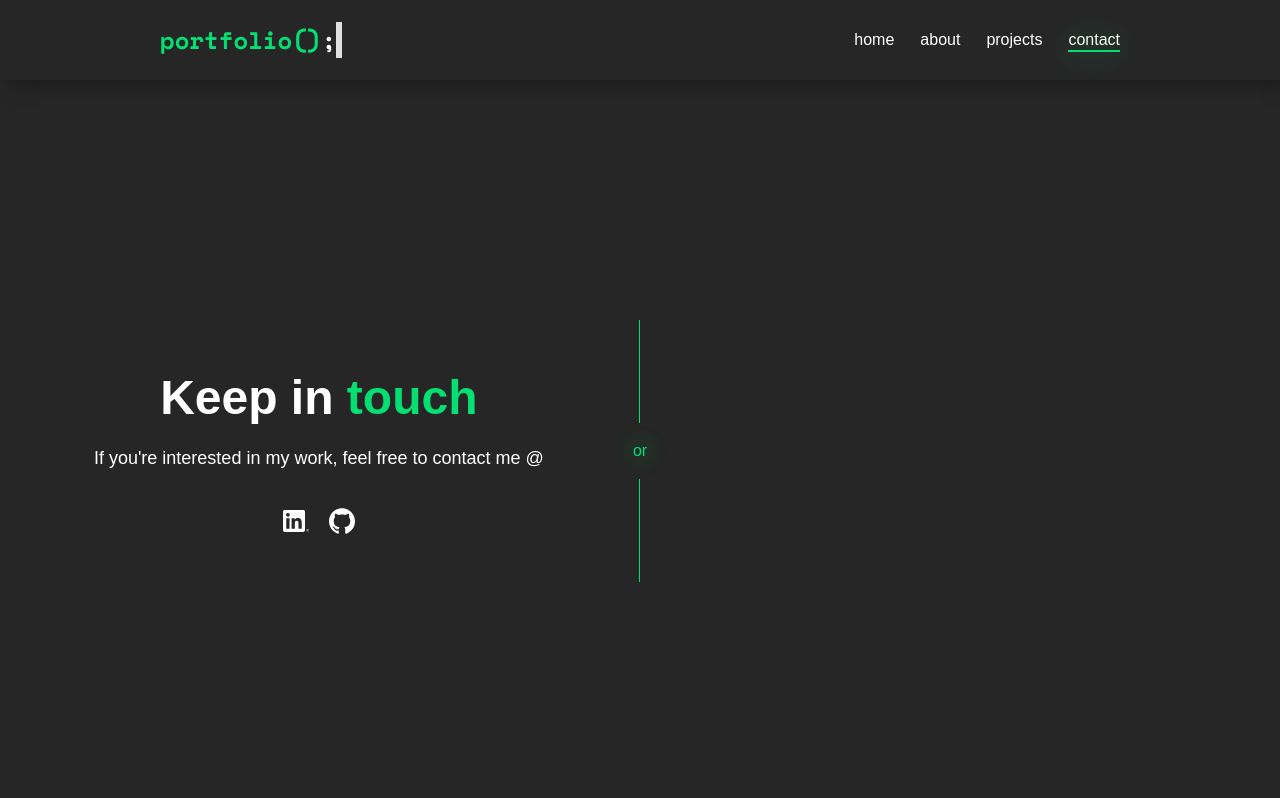
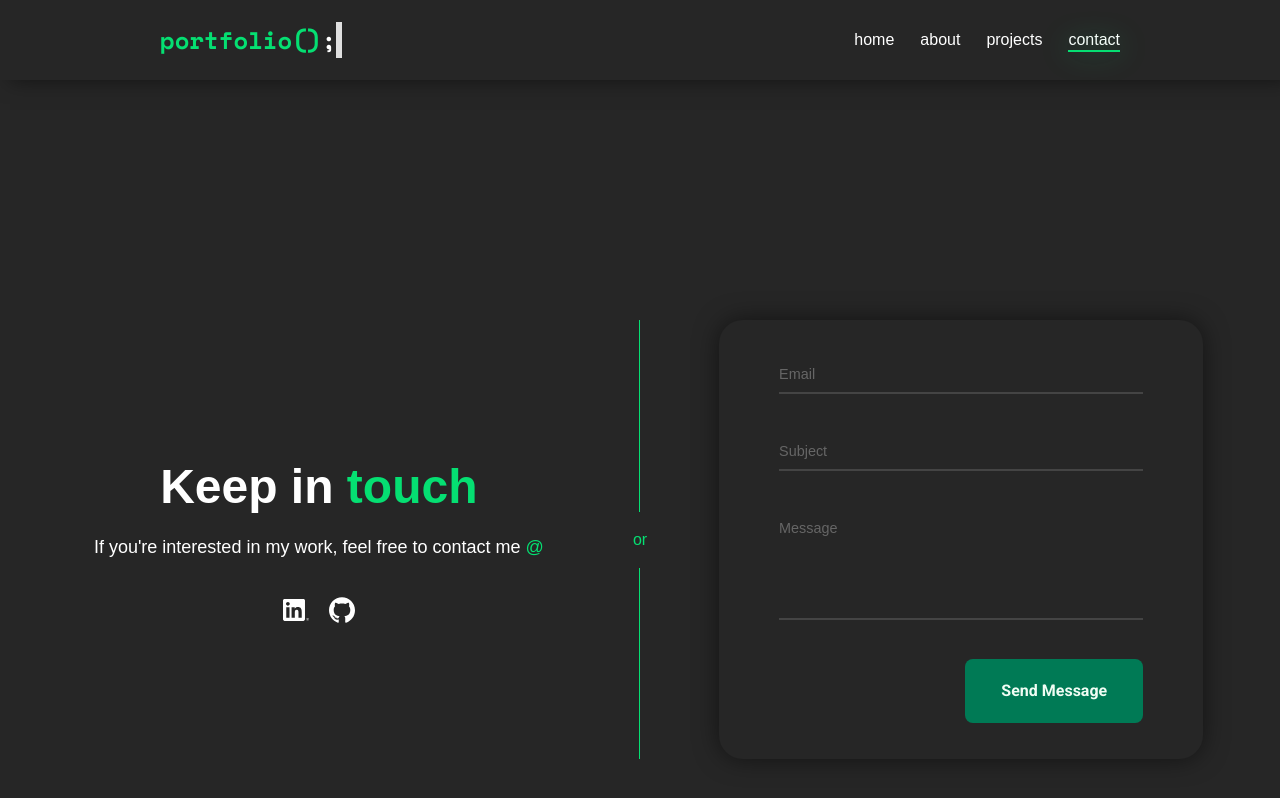
Before and after one commit to jpbascon/React-portfolio, a React (Vite) app: page /contact in a window 1280 px wide. Shown: the top 798 px of the page. Built offline with nearby package versions, Linux system fonts and the light colour scheme.

Commit message:
completed styling contact tab

```diff
--- a/src/App.jsx
+++ b/src/App.jsx
@@ -103,7 +103,7 @@ function App() {
       <main className="wrapper"
         onClick={() => { outsideClicked(); }}>
         <Routes>
-          <Route path="/" element={<Home dropDownOpen={dropDownOpen} resetMessage={resetMessage} />} />
+          <Route path="/" element={<Home dropDownOpen={dropDownOpen} setCurrentIndex={setCurrentIndex} resetMessage={resetMessage} />} />
           <Route path="/about" element={<About dropDownOpen={dropDownOpen} />} />
           <Route path="/projects" element={<Projects dropDownOpen={dropDownOpen} />} />
           <Route path="/contact" element={<Contact dropDownOpen={dropDownOpen} />} />
--- a/src/Components/Contact.jsx
+++ b/src/Components/Contact.jsx
@@ -5,7 +5,7 @@ const Contact = ({ dropDownOpen }) => {
         <div className="flex items-stretch gap-6 md:gap-[4rem] w-full">
           <section className="flex flex-col gap-4 justify-center items-center paragraph-animate-right w-full">
             <h1 className="text-4xl/tight lg:text-5xl/tight text-center font-bold">Keep in&nbsp;<span className="text-green-400">touch</span></h1>
-            <p className="text-base lg:text-lg text-center">If you're interested in my work, feel free to contact me @</p>
+            <p className="text-base lg:text-lg text-center">If you're interested in my work, feel free to contact me <span className="text-green-400">@</span></p>
             <div className="flex justify-center gap-5 pt-5 w-full">
               <a href="https://www.linkedin.com/in/a-jxson" target="_blank">
                 <svg className="transition-[fill] relative hover:fill-green-400 w-[26px] z-1" xmlns="http://www.w3.org/2000/svg" version="1.1" id="Capa_1" x="0px" y="0px" viewBox="0 0 24 24" fill="#FFF">
@@ -34,32 +34,50 @@ const Contact = ({ dropDownOpen }) => {
           </section>
           <div className="flex items-center justify-center gap-4 md:flex-col">
             <div className="flex-1 border-t md:border-t-0 md:border-l border-green-400"></div>
-            <p className="px-2 text-green-400 or">or</p>
+            <p className="px-2 text-green-400">or</p>
             <div className="flex-1 border-t md:border-t-0 md:border-l border-green-400"></div>
           </div>
-          <section className="flex justify-center items-center w-full opacity-0">
+          <section className="flex justify-center items-center w-full">
             <form
-              className="flex flex-col gap-4 w-full px-15 py-7 rounded-md form paragraph-animate-left">
-              <div className="w-full">
+              className="flex flex-col gap-[2rem] w-full px-15 py-9 rounded-3xl form paragraph-animate-left">
+              <div className="w-full floating-label">
+                <textarea
+                  className="w-full border-b-2 border-neutral-700 hover:border-green-400 transition-all outline-0 input resize-none"
+                  rows={1}
+                  type="text"
+                  name="email"
+                  placeholder=" " />
                 <label
                   className="text-sm"
                   htmlFor="email"
                 >Email</label>
+              </div>
+              <div className="w-full floating-label">
                 <textarea
-                  className="w-full border-b-4 border-neutral-800 hover:border-green-400 focus:border-green-400 transition-all outline-0 input resize-none"
+                  className="w-full border-b-2 border-neutral-700 hover:border-green-400 transition-all outline-0 input resize-none"
                   rows={1}
                   type="text"
-                  name="email" />
-              </div>
-              <div className="w-full">
+                  name="email"
+                  placeholder=" " />
                 <label
                   className="text-sm"
-                  htmlFor="message">Message</label>
+                  htmlFor="subject"
+                >Subject</label>
+              </div>
+              <div className="w-full floating-label">
                 <textarea
-                  className="w-full border-b-4 border-neutral-800 hover:border-green-400 focus:border-green-400 transition-all outline-0 input mx-auto resize-none"
+                  className="w-full border-b-2 border-neutral-700 hover:border-green-400 transition-all outline-0 input resize-none"
                   rows={4}
                   type="text"
-                  name="message" />
+                  name="message"
+                  placeholder=" " />
+                <label
+                  className="text-sm"
+                  htmlFor="message">Message
+                </label>
+              </div>
+              <div className="flex justify-end w-full">
+                <button className="flex text-base font-bold bg-emerald-700 text-green-50 justify-end cursor-pointer px-9 py-5 rounded-lg hover:brightness-85 transition-all submit-button">Send Message</button>
               </div>
             </form>
           </section>
--- a/src/Components/Projects.jsx
+++ b/src/Components/Projects.jsx
@@ -33,7 +33,7 @@ const Projects = ({ dropDownOpen }) => {
         <section className="flex flex-col md:flex-row items-center justify-center gap-10 py-20 w-full">
           <div className={`${firstRow ? "opacity-100 paragraph-animate-left" : "opacity-0"} w-full`}>
             <img
-              className="rounded-lg"
+              className="rounded-lg about-img"
               src="./movie-app.png"
               alt="Movie Application"
             ></img>
@@ -48,7 +48,7 @@ const Projects = ({ dropDownOpen }) => {
         <section className="flex flex-col md:flex-row items-center justify-center gap-10 py-20 w-full">
           <div className={`${secondRow ? "opacity-100 paragraph-animate-left" : "opacity-0"} w-full`}>
             <img
-              className="rounded-lg"
+              className="rounded-lg about-img"
               src="./javascript.png"
               alt="E-commerce website application"
             ></img>
--- a/src/styles/Pages.css
+++ b/src/styles/Pages.css
@@ -1,4 +1,5 @@
 @import url('https://fonts.googleapis.com/css2?family=Space+Mono:ital,wght@0,400;0,700;1,400;1,700&display=swap');
+@import url('https://fonts.googleapis.com/css2?family=Roboto:ital,wght@0,100..900;1,100..900&display=swap');
 @import 'tailwindcss';
 
 @layer base {
@@ -39,15 +40,51 @@
     box-shadow: 0 0 25px rgba(0, 0, 0, .5);
   }
 
-  .spacer {
-    box-shadow: 0 0 25px #05df72;
-  }
-
-  .or {
-    text-shadow: 0 0 25px#05df72;
+  .submit-button {
+    font-family: "Roboto";
   }
 }
 
+.floating-label {
+  position: relative;
+  width: 100%;
+}
+
+.floating-label .input {
+  width: 100%;
+  border: none;
+  border-bottom: 2px solid #444;
+  background: transparent;
+  outline: none;
+  resize: none;
+  padding: 8px 0 4px;
+  font-size: 1rem;
+}
+
+.floating-label label {
+  position: absolute;
+  top: 8px;
+  left: 0;
+  font-size: 0.9rem;
+  color: #666;
+  pointer-events: none;
+  transition: all 0.2s ease;
+}
+
+.floating-label .input:focus+label,
+.floating-label .input:not(:placeholder-shown)+label {
+  top: -10px;
+  font-size: 0.75rem;
+  color: #05df72;
+}
+
+.floating-label .input:focus {
+  border-color: #05df72;
+}
+
+.floating-label .input:hover {
+  border-color: #05df72;
+}
 
 @layer home {
   .home-wrapper {
@@ -88,6 +125,7 @@
 
     & .button {
       box-shadow: 0 0 15px rgba(0, 0, 0, 0.2);
+      font-family: "Roboto", sans-serif;
       transition: color .12s ease-in-out, filter 0.05s ease-in-out, box-shadow .12s ease-in-out;
       @apply relative px-5 py-2 bg-neutral-800 text-white rounded-md font-bold cursor-pointer;
     }
```
